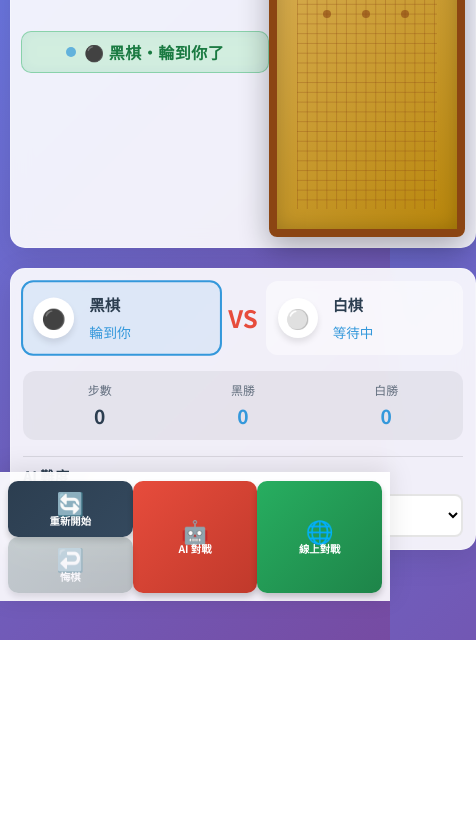
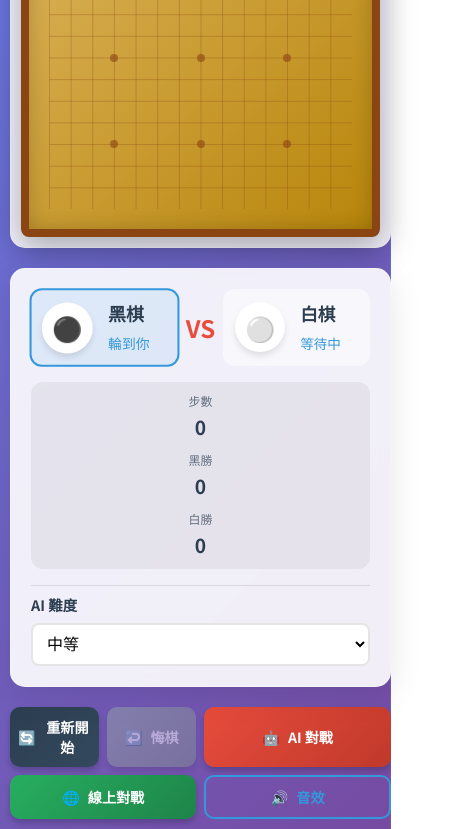
Before and after one commit to ToruSmith/GomokuGamets, a plain HTML site: page index.html in a window 390 px wide. Shown: the part 243-1072 px from the top of the page, 476 px wide, since content can reach past the window. Before the commit the page ends 883 px from the top, so only its background shows below. Drawn offline with Linux system fonts and the light colour scheme; no server answers.

Commit message:
Add files via upload

```diff
--- a/index.html
+++ b/index.html
@@ -21,7 +21,6 @@
                 <button id="leave-room-btn" class="btn-sm-danger">離開房間</button>
             </div>
             <div class="header-controls">
-                <button id="sound-toggle" class="icon-btn" title="音效開關">🔊</button>
                 <button id="theme-toggle" class="icon-btn" title="切換主題">🌙</button>
             </div>
         </header>
@@ -74,10 +73,6 @@
 
             <!-- 棋盤 -->
             <div class="board-container">
-                <div id="turn-banner" class="turn-banner">
-                    <span class="turn-banner-dot"></span>
-                    <span id="turn-banner-text">⚫ 黑棋輪到你</span>
-                </div>
                 <div id="board" class="board"></div>
             </div>
 
@@ -107,15 +102,21 @@
                         <span class="btn-text">線上對戰</span>
                     </button>
                 </div>
+
+                <div class="control-group">
+                    <button id="sound-toggle" class="btn btn-outline">
+                        <span class="btn-icon">🔊</span>
+                        <span class="btn-text">音效</span>
+                    </button>
+                </div>
+
+                <div id="ai-status" class="ai-status hidden">
+                    <div class="ai-thinking">
+                        <div class="spinner"></div>
+                        <span>AI 思考中...</span>
+                    </div>
+                </div>
             </div>
-        </div>
-    </div>
-
-    <!-- AI 思考 Overlay（position:fixed，獨立於任何容器之外）-->
-    <div id="ai-status" class="ai-status hidden">
-        <div class="ai-thinking">
-            <div class="spinner"></div>
-            <span>AI 思考中...</span>
         </div>
     </div>
 
--- a/script.js
+++ b/script.js
@@ -757,34 +757,6 @@ class GomokuGame {
         if (this.undoBtn) {
             this.undoBtn.disabled = this.moveHistory.length === 0 || this.gameOver || this.aiThinking || this.onlineMode;
         }
-
-        // ── Turn Banner（手機版棋盤上方提示）──
-        const bannerEl = document.getElementById('turn-banner');
-        const bannerTextEl = document.getElementById('turn-banner-text');
-        if (bannerEl && bannerTextEl) {
-            bannerEl.classList.remove('is-my-turn', 'is-ai-turn');
-            if (this.gameOver) {
-                bannerEl.style.display = 'none';
-            } else {
-                bannerEl.style.display = '';
-                const icon = this.currentPlayer === 'black' ? '⚫' : '⚪';
-                const name = this.currentPlayer === 'black' ? '黑棋' : '白棋';
-                if (this.onlineMode) {
-                    if (this.currentPlayer === this.myColor) {
-                        bannerTextEl.textContent = `${icon} ${name}・輪到你了`;
-                        bannerEl.classList.add('is-my-turn');
-                    } else {
-                        bannerTextEl.textContent = `${icon} ${name}・等待對方...`;
-                    }
-                } else if (this.aiEnabled && this.currentPlayer === this.aiPlayer) {
-                    bannerTextEl.textContent = `${icon} AI 思考中...`;
-                    bannerEl.classList.add('is-ai-turn');
-                } else {
-                    bannerTextEl.textContent = `${icon} ${name}・輪到你了`;
-                    bannerEl.classList.add('is-my-turn');
-                }
-            }
-        }
     }
 
     updateStats() {
--- a/style.css
+++ b/style.css
@@ -142,10 +142,7 @@ body {
 }
 .stat-item { text-align:center; }
 .stat-label { display:block; font-size:0.75rem; color:var(--text-color); opacity:0.7; margin-bottom:4px; }
-.stat-value { font-size:1.2rem; font-weight:700; color:var(--secondary-color); }
-
-/* Steps counter uses primary color */
-.stat-item:first-child .stat-value { color: var(--primary-color); }
+.stat-value { font-size:1.2rem; font-weight:700; color:var(--primary-color); }
 
 .ai-controls { margin-top:20px; padding-top:20px; border-top:1px solid rgba(0,0,0,0.1); }
 .ai-label { display:block; font-size:0.9rem; font-weight:600; margin-bottom:8px; }
@@ -156,11 +153,6 @@ body {
     touch-action: manipulation;
 }
 #ai-difficulty:focus { outline:none; border-color:var(--secondary-color); }
-
-/* ── Turn Banner (mobile only) ── */
-.turn-banner {
-    display: none;
-}
 
 /* ── Board ── */
 .board-container {
@@ -267,10 +259,8 @@ body {
 /* ── AI Status ── */
 .ai-status {
     position: fixed; top:50%; left:50%; transform: translate(-50%,-50%);
-    background: rgba(0,0,0,0.88); color: white;
-    padding: 20px 40px; border-radius: 15px; z-index: 1001; text-align:center;
-    backdrop-filter: blur(6px);
-    border: 1px solid rgba(255,255,255,0.1);
+    background: rgba(0,0,0,0.9); color: white;
+    padding: 20px 40px; border-radius: 15px; z-index: 1000; text-align:center;
 }
 .ai-thinking { display:flex; align-items:center; gap:15px; font-size:1.2rem; }
 .spinner {
@@ -380,119 +370,31 @@ body {
     .board { width:500px; height:500px; }
 }
 @media (max-width:900px) {
-    /* ── Layout ── */
-    .game-area {
-        grid-template-columns: 1fr;
-        padding-bottom: 80px; /* space for fixed bottom bar */
+    .game-area { grid-template-columns:1fr; }
+    .info-panel,.controls-panel { order:2; }
+    .board-container { order:1; padding:10px; }
+    .board { width:min(92vw,500px); height:min(92vw,500px); }
+
+    /* Info panel — 橫排 */
+    .info-panel {
+        display:flex; flex-direction:row;
+        flex-wrap:wrap; align-items:center; gap:8px;
     }
-    .info-panel,.controls-panel { order: 2; }
-    .board-container { order: 1; padding: 10px; }
-    .board { width: min(92vw,500px); height: min(92vw,500px); }
+    .player-card { flex:1; min-width:130px; margin-bottom:0; padding:10px; }
+    .vs-badge { margin:0; }
+    .stats-panel { width:100%; margin:8px 0 0; padding:10px; }
+    .ai-controls { width:100%; margin-top:8px; padding-top:8px; }
 
-    /* ── Turn Banner ── */
-    .turn-banner {
-        display: flex;
-        align-items: center;
-        justify-content: center;
-        gap: 8px;
-        width: 100%;
-        padding: 8px 16px;
-        margin-bottom: 10px;
-        border-radius: 10px;
-        font-size: 1rem;
-        font-weight: 700;
-        letter-spacing: 0.5px;
-        background: rgba(255,255,255,0.75);
-        backdrop-filter: blur(8px);
-        border: 1px solid rgba(255,255,255,0.5);
-        color: var(--primary-color);
-        transition: all 0.3s;
-    }
-    .turn-banner.is-my-turn {
-        background: rgba(39,174,96,0.2);
-        border-color: rgba(39,174,96,0.4);
-        color: #1a7a42;
-    }
-    .turn-banner.is-ai-turn {
-        background: rgba(231,76,60,0.1);
-        border-color: rgba(231,76,60,0.2);
-        color: #a93226;
-    }
-    .turn-banner-dot {
-        width: 10px; height: 10px;
-        border-radius: 50%;
-        background: var(--secondary-color);
-        animation: pulse 1.2s infinite;
-        flex-shrink: 0;
-    }
-
-    /* ── Info Panel ── */
-    .info-panel {
-        display: flex;
-        flex-direction: row;
-        flex-wrap: wrap;
-        align-items: center;
-        gap: 8px;
-        padding: 12px;
-    }
-    .player-card {
-        flex: 1; min-width: 130px;
-        margin-bottom: 0; padding: 10px;
-    }
-    .vs-badge { margin: 0; }
-    .stats-panel { width: 100%; margin: 8px 0 0; padding: 10px; }
-    .ai-controls { width: 100%; margin-top: 8px; padding-top: 8px; }
-
-    /* ── Controls Panel → Fixed Bottom Bar ── */
-    .controls-panel {
-        position: fixed;
-        bottom: 0; left: 0; right: 0;
-        z-index: 500;
-        display: flex;
-        flex-direction: row;
-        gap: 0;
-        padding: 8px 8px;
-        padding-bottom: calc(8px + env(safe-area-inset-bottom, 0px));
-        background: var(--glass-bg);
-        backdrop-filter: blur(20px);
-        -webkit-backdrop-filter: blur(20px);
-        border-top: 1px solid var(--glass-border);
-        box-shadow: 0 -4px 24px var(--shadow-color);
-        border-radius: 0;
-    }
-    .control-group {
-        flex: 1;
-        flex-direction: column;
-        min-width: unset;
-        gap: 0;
-        justify-content: center;
-        align-items: center;
-    }
-    .btn {
-        flex: 1;
-        width: 100%;
-        flex-direction: column;
-        gap: 2px;
-        padding: 6px 4px;
-        border-radius: 10px;
-        font-size: 0;   /* hide default size, override below */
-        min-height: 56px;
-    }
-    .btn-icon { font-size: 1.4rem; line-height: 1; }
-    .btn-text { font-size: 0.65rem; font-weight: 600; line-height: 1.2; }
-
-    /* Keep hover/active effects but no translateY on mobile */
-    .btn-primary:hover,.btn-secondary:hover,.btn-accent:hover,.btn-online:hover {
-        transform: none;
-        filter: brightness(1.08);
-    }
-    .btn-outline:hover { transform: none; }
+    /* Controls — 橫排換行 */
+    .controls-panel { flex-direction:row; flex-wrap:wrap; gap:8px; }
+    .control-group { flex-direction:row; flex:1; min-width:calc(50% - 8px); gap:8px; }
+    .btn { flex:1; padding:10px 8px; font-size:0.88rem; }
+    #ai-status { flex-basis:100%; }
 }
 @media (max-width:600px) {
-    .container { padding: 10px; }
-    .modal-footer { flex-direction: column; }
-    .join-room-group { flex-direction: column; }
-    .logo h1 { font-size: 1.5rem; }
-    .player-avatar { width: 40px; height: 40px; font-size: 1.2rem; }
-    .player-info h3 { font-size: 0.95rem; }
+    .container { padding:10px; }
+    .stats-panel { grid-template-columns:1fr; }
+    .modal-footer { flex-direction:column; }
+    .join-room-group { flex-direction:column; }
+    .logo h1 { font-size:1.5rem; }
 }
```
